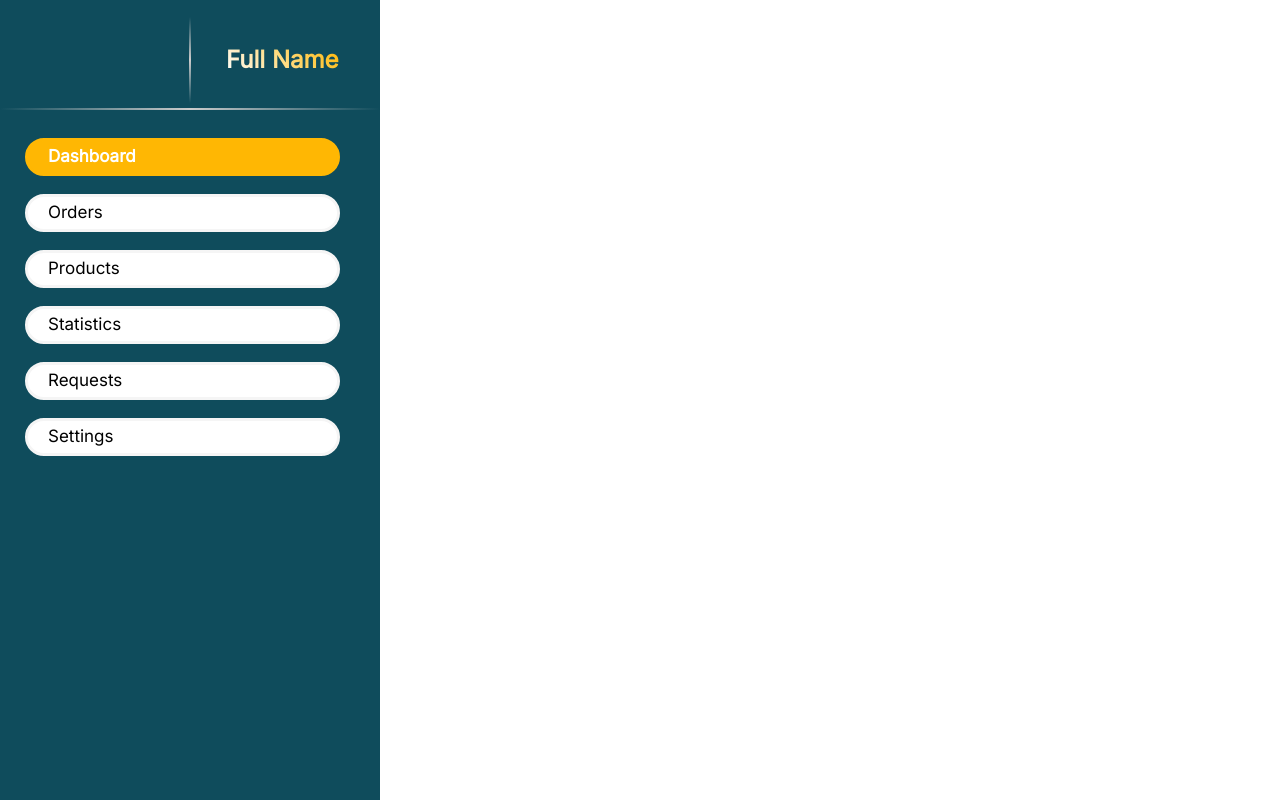
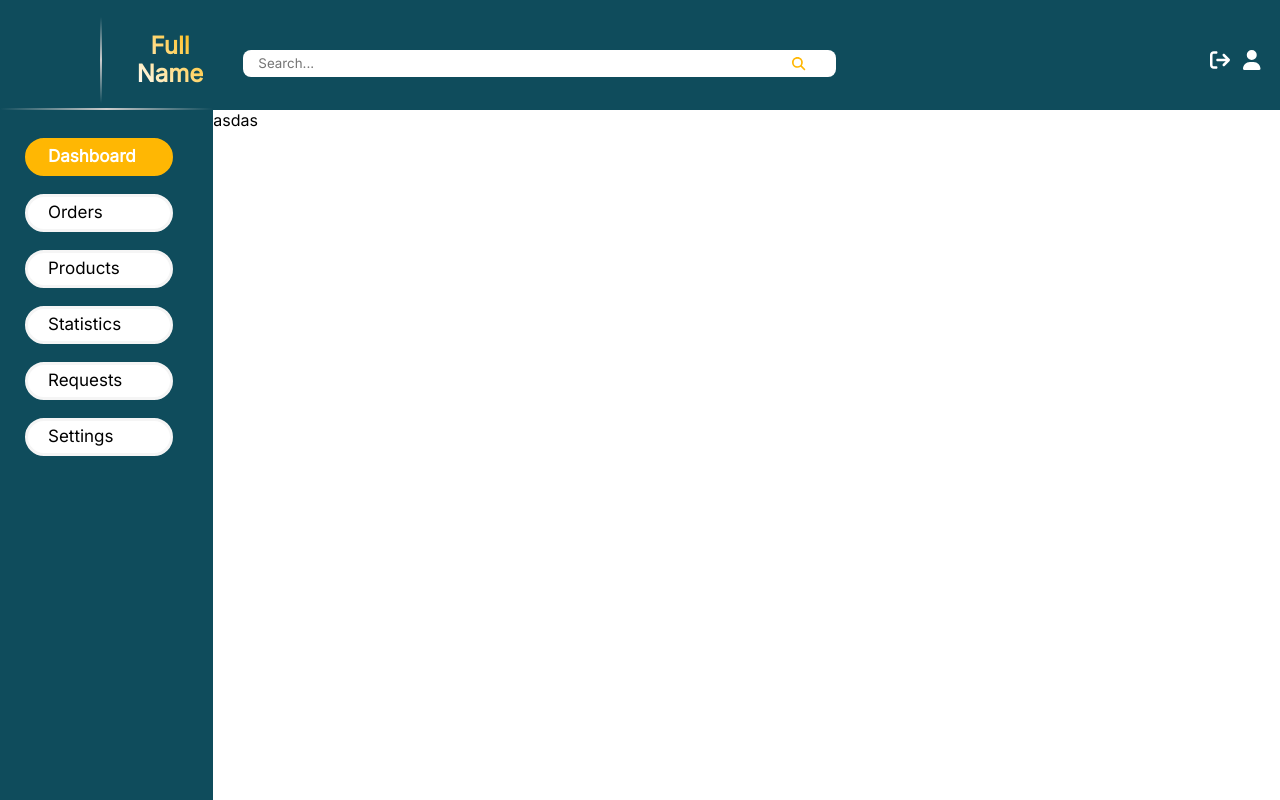
Before and after one commit to Akaleli1/admin-dashboard, a React (Create React App) app: page / in a window 1280 px wide. Shown: the top 800 px of the page. Built offline with nearby package versions, Linux system fonts and the light colour scheme.

Commit message:
Built Navbar & Added Icon in Navbar

```diff
--- a/package.json
+++ b/package.json
@@ -3,6 +3,9 @@
   "version": "0.1.0",
   "private": true,
   "dependencies": {
+    "@fortawesome/fontawesome-svg-core": "^6.1.1",
+    "@fortawesome/free-solid-svg-icons": "^6.1.1",
+    "@fortawesome/react-fontawesome": "^0.2.0",
     "@testing-library/jest-dom": "^5.16.4",
     "@testing-library/react": "^13.3.0",
     "@testing-library/user-event": "^13.5.0",
--- a/src/components/Hambar/index.jsx
+++ b/src/components/Hambar/index.jsx
@@ -3,7 +3,7 @@ import '../../styles/dashboard/hambar/styles.scss'
 
 function Hambar() {
   return (
-    <div className="hambar">
+    <div className="hambar-container">
 
         <div className="user-detail">
           <section className="ham-logo-section">
--- a/src/components/Navbar/index.jsx
+++ b/src/components/Navbar/index.jsx
@@ -0,0 +1,29 @@
+import '../../styles/home/navbar/styles.scss';
+import { FontAwesomeIcon } from '@fortawesome/react-fontawesome'
+import {
+  faMagnifyingGlass,
+  faArrowRightFromBracket,
+  faUser
+} from '@fortawesome/free-solid-svg-icons'
+
+function Navbar() {
+  return (
+    <div className="navbar-container">
+        <div className="search-section">
+         <input className="search-box" type="text" placeholder="Search..." />
+         <button className="search-btn">
+          <FontAwesomeIcon className="magnifying-glass" icon={faMagnifyingGlass} />
+         </button>
+
+        </div>
+        <div className="auth-section">
+          <FontAwesomeIcon className="auth-section-icon-user" icon={faUser} />
+          <FontAwesomeIcon className="auth-section-icon-arrow" icon={faArrowRightFromBracket} />
+
+
+        </div>
+    </div>
+  )
+}
+
+export default Navbar;
--- a/src/index.css
+++ b/src/index.css
@@ -25,6 +25,7 @@ body{
 }
 
 
+
 /* code {
   font-family: source-code-pro, Menlo, Monaco, Consolas, 'Courier New',
     monospace;
--- a/src/index.js
+++ b/src/index.js
@@ -2,6 +2,7 @@ import React from 'react';
 import ReactDOM from 'react-dom/client';
 import './index.css';
 import App from './pages/App';
+
 
 const root = ReactDOM.createRoot(document.getElementById('root'));
 root.render(
--- a/src/pages/Dashboard/index.js
+++ b/src/pages/Dashboard/index.js
@@ -1,10 +1,15 @@
 
 import Hambar from '../../components/Hambar';
+import '../../styles/dashboard/styles.scss';
+import Home from '../Home';
 
 function Dashboard() {
   return (
+    <div className="dashboard-container">
+      <Hambar/>
+      <Home/>
+    </div>
 
-    <Hambar/>
 
   )
 }
--- /dev/null
+++ b/src/pages/Home/index.js
@@ -0,0 +1,16 @@
+import React from 'react'
+import Navbar from '../../components/Navbar';
+import '../../styles/home/styles.scss';
+
+function Home() {
+  return (
+    <div className="home-container">
+      <Navbar/>
+      <div className="page-container">
+        asdas
+      </div>
+    </div>
+  )
+}
+
+export default Home;
--- a/src/styles/dashboard/hambar/styles.scss
+++ b/src/styles/dashboard/hambar/styles.scss
@@ -1,9 +1,13 @@
-.hambar{
+.hambar-container{
     width: 380px;
     height: 1024px;
     left: 0px;
     top: 0px;
     background-color: #0F4C5C;
+    flex: 2;
+    @media screen and (max-width: 800px) {
+        display: none;
+    }
 }
 .user-detail{
     display: flex;
--- /dev/null
+++ b/src/styles/dashboard/styles.scss
@@ -0,0 +1,4 @@
+.dashboard-container{
+    display: flex;
+    flex-direction: row;
+}
--- /dev/null
+++ b/src/styles/home/navbar/styles.scss
@@ -0,0 +1,76 @@
+.navbar-container{
+    background-color: #0F4C5C;
+    flex: 3;
+    display: flex;
+}
+
+.search-section{
+    flex:7;
+    margin-left: 20px;
+    margin-top: 50px;
+    width: 60%;
+    height: 25%;
+    display: flex;
+}
+
+.search-box{
+    flex: 8;
+    margin-left: 10px;
+    width: 100%;
+    height: 90%;
+    border-bottom-left-radius: 8px;
+    border-top-left-radius: 8px;
+    border:0;
+    padding-left: 15px;
+}
+
+.search-btn{
+    border:0;
+    flex:1 ;
+    height: 100%;
+    border-bottom-right-radius: 8px;
+    border-top-right-radius: 8px;
+    border: 0;
+    :active{
+        border: 0;
+
+    }
+    color: #FFB703;
+    background-color: white ;
+    transition: all .3s;
+    &:hover{
+        background-color: #FFB703;
+        color:white;
+    }
+}
+
+.auth-section{
+    margin-left: 100px;
+    margin-top: 50px;
+    width: 100%;
+    height: 25%;
+    flex:4;
+    position:relative;
+    font-size: 20px;
+
+}
+.auth-section-icon-user{
+    position: absolute;
+    top: 0px;
+    right: 20px;
+    color: white;
+    transition: color .3s;
+    &:hover{
+        color: #FFB703;
+    }
+}
+.auth-section-icon-arrow{
+    position: absolute;
+    top: 0px;
+    right: 50px;
+    color: white;
+    transition: color .3s;
+    &:hover{
+        color: #FFB703;
+    }
+}
--- /dev/null
+++ b/src/styles/home/styles.scss
@@ -0,0 +1,10 @@
+.home-container{
+    flex: 10;
+    display: flex;
+    flex-direction: column;
+}
+
+
+.page-container{
+    flex: 25;
+}
```
Also changed, not shown: src/styles/dashboard/navbar/styles.css (deleted), 1 other file (tests, documents, lock files or other folders).
